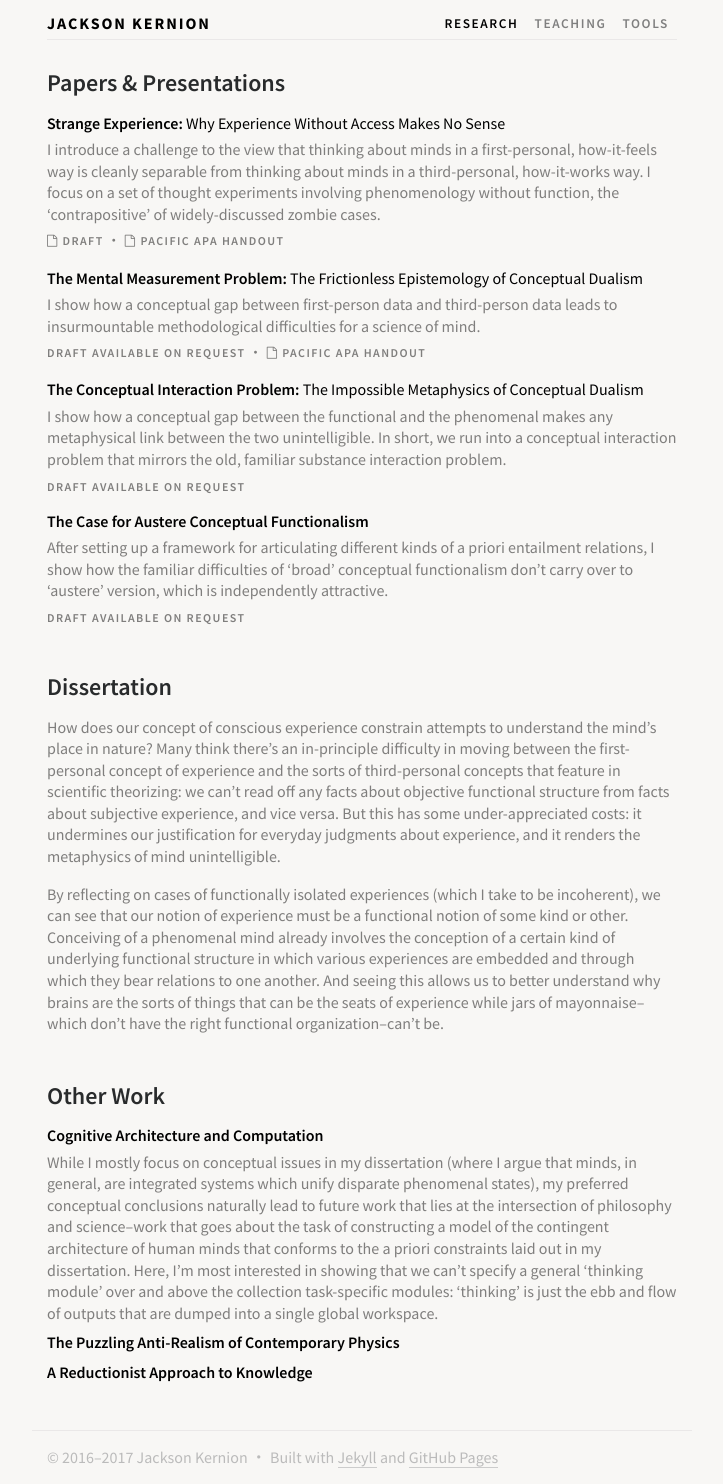
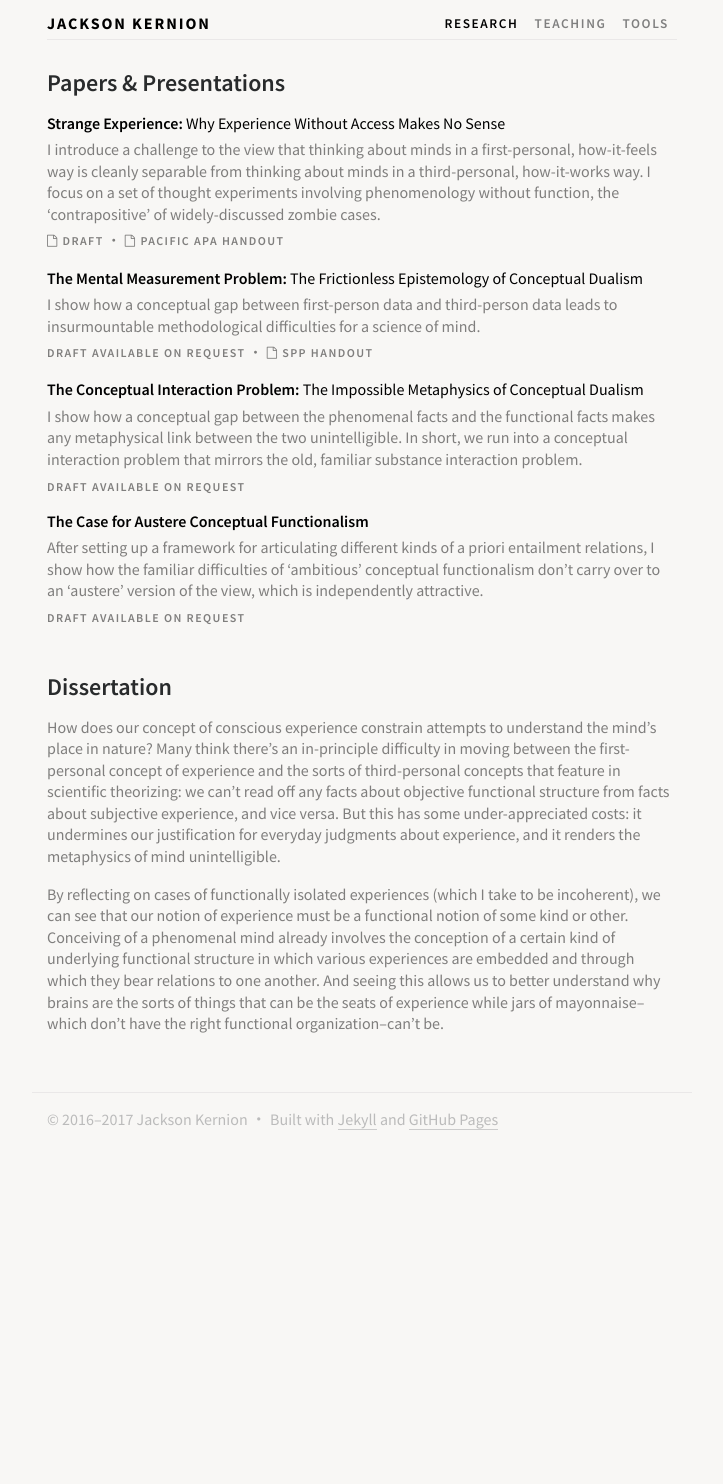
Before and after one commit to jacksonkernion/jacksonkernion.github.io, a Jekyll site: the page built from research.md, in a window 1280 px wide. Shown: the whole page, without its empty margins (278-1001 px from the left). Built offline with Jekyll 4.4.1, drawn with Linux system fonts in a browser that asks for light colours; nearby versions of some CDN libraries; our own code applies the rules of GitHub Pages for plain Markdown files; after the commit the page ends 1147 px from its top, so only the background shows below that.

Commit message:
Some tweak, fixes to research page.

```diff
--- a/research.md
+++ b/research.md
@@ -20,13 +20,13 @@ The Mental Measurement Problem: <span class="subtitle">The Frictionless Epistemo
 I show how a conceptual gap between first-person data and third-person data leads to insurmountable methodological difficulties for a science of mind.
 
 {: .little-links }
-Draft available on request ・ [<i class="fa fa-file-o" aria-hidden="true"></i> Pacific APA Handout](assets/Kernion - The Mental Measurement Problem - SPP Handout.pdf)
+Draft available on request ・ [<i class="fa fa-file-o" aria-hidden="true"></i> SPP Handout](assets/Kernion - The Mental Measurement Problem - SPP Handout.pdf)
 
 {: .item-title}
 The Conceptual Interaction Problem: <span class="subtitle">The Impossible Metaphysics of Conceptual Dualism</span>
 
 {: .item-description }
-I show how a conceptual gap between the functional and the phenomenal makes any metaphysical link between the two unintelligible. In short, we run into a conceptual interaction problem that mirrors the old, familiar substance interaction problem.
+I show how a conceptual gap between the phenomenal facts and the functional facts makes any metaphysical link between the two unintelligible. In short, we run into a conceptual interaction problem that mirrors the old, familiar substance interaction problem.
 
 {: .little-links }
 Draft available on request
@@ -35,7 +35,7 @@ Draft available on request
 The Case for Austere Conceptual Functionalism
 
 {: .item-description }
-After setting up a framework for articulating different kinds of a priori entailment relations, I show how the familiar difficulties of 'broad' conceptual functionalism don't carry over to 'austere' version, which is independently attractive.
+After setting up a framework for articulating different kinds of a priori entailment relations, I show how the familiar difficulties of 'ambitious' conceptual functionalism don't carry over to an 'austere' version of the view, which is independently attractive.
 
 {: .little-links }
 Draft available on request
@@ -45,6 +45,8 @@ Draft available on request
 How does our concept of conscious experience constrain attempts to understand the mind’s place in nature? Many think there’s an in-principle difficulty in moving between the first-personal concept of experience and the sorts of third-personal concepts that feature in scientific theorizing: we can’t read off any facts about objective functional structure from facts about subjective experience, and vice versa. But this has some under-appreciated costs: it undermines our justification for everyday judgments about experience, and it renders the metaphysics of mind unintelligible.
 
 By reflecting on cases of functionally isolated experiences (which I take to be incoherent), we can see that our notion of experience must be a functional notion of some kind or other. Conceiving of a phenomenal mind already involves the conception of a certain kind of underlying functional structure in which various experiences are embedded and through which they bear relations to one another. And seeing this allows us to better understand why brains are the sorts of things that can be the seats of experience while jars of mayonnaise--which don’t have the right functional organization--can't be.
+
+<!--
 
 # Other Work
 
@@ -60,3 +62,5 @@ The Puzzling Anti-Realism of Contemporary Physics
 
 {: .item-title}
 A Reductionist Approach to Knowledge
+
+-->
```
Also changed, not shown: teaching.md (+9 -1 lines).
